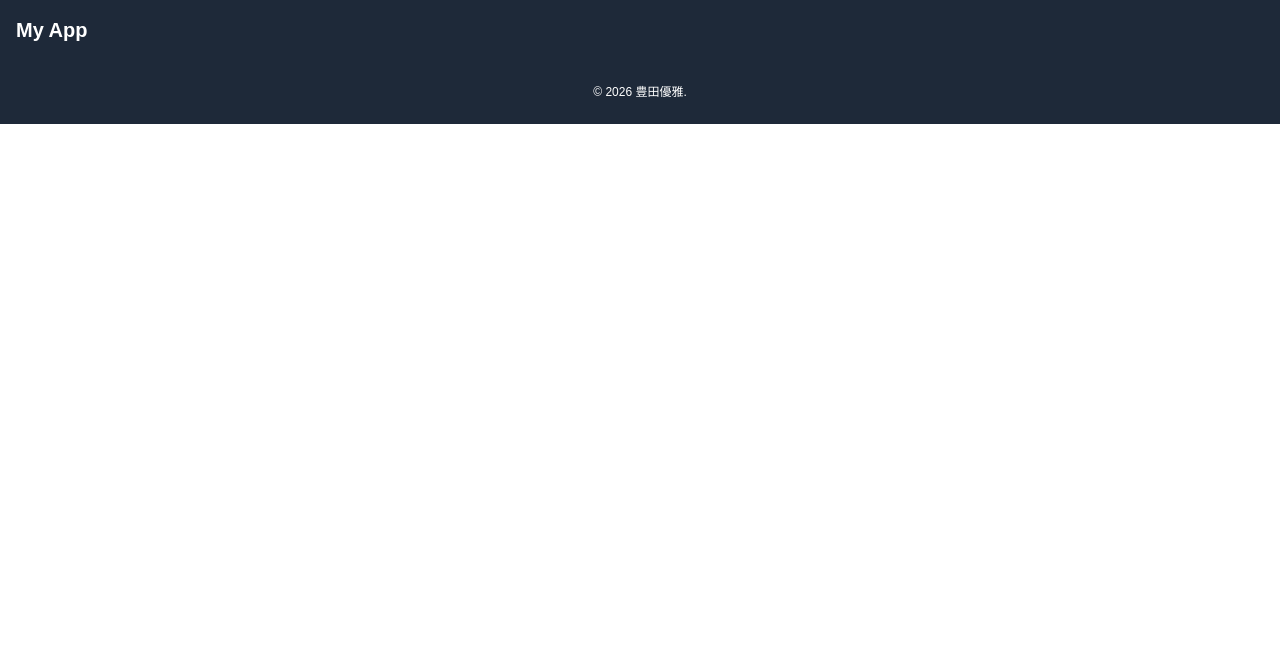
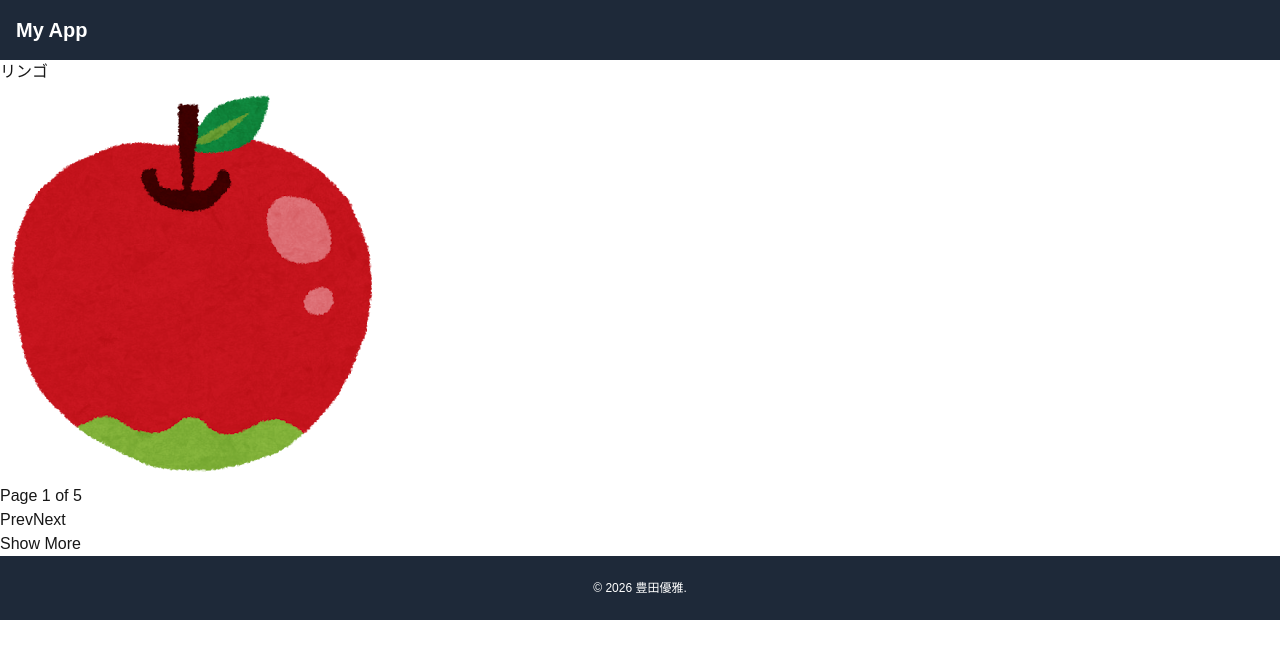
Before and after one commit to Namakosci/reacr_practice_0, a Next.js app: page / in a window 1280 px wide. Shown: the top 658 px of the page. Built offline with nearby package versions, Linux system fonts and the light colour scheme.

Commit message:
メインページにスライダーを追加

```diff
--- a/app/page.tsx
+++ b/app/page.tsx
@@ -1,10 +1,12 @@
 import Header from "@/components/Header";
 import Footer from "@/components/Footer";
+import Slider from "@/components/Slider";
 
 export default function Home() {
   return (
     <>
       <Header />
+      <Slider />
       <Footer />
     </>
   );
```
